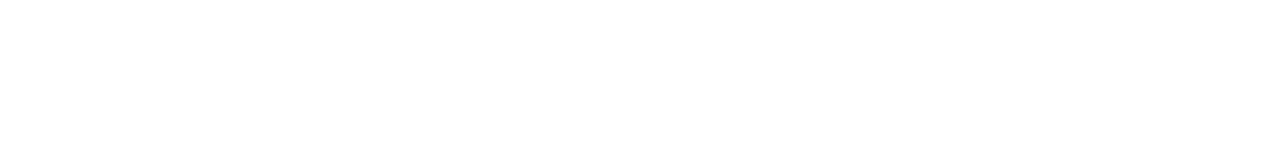
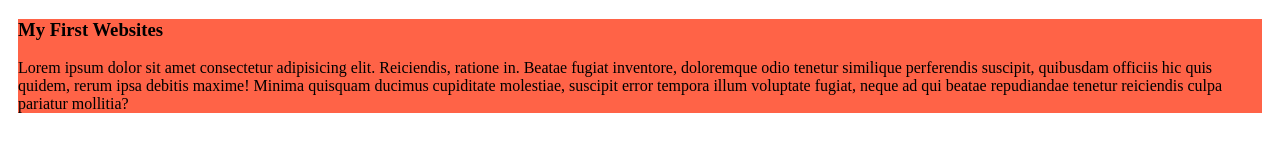
Before and after one commit to ronobir84/my-simple-websites, a plain HTML site: page index.html in a window 1280 px wide. Drawn offline with Linux system fonts and the light colour scheme.

Commit message:
added the first style

```diff
--- a/index.html
+++ b/index.html
@@ -4,8 +4,13 @@
     <meta charset="UTF-8">
     <meta name="viewport" content="width=device-width, initial-scale=1.0">
     <title>My simple Websites</title>
+    <link rel="stylesheet" href="styles/style.css">
 </head>
 <body>
+    <div>
+        <h3>My First Websites</h3>
+        <p>Lorem ipsum dolor sit amet consectetur adipisicing elit. Reiciendis, ratione in. Beatae fugiat inventore, doloremque odio tenetur similique perferendis suscipit, quibusdam officiis hic quis quidem, rerum ipsa debitis maxime! Minima quisquam ducimus cupiditate molestiae, suscipit error tempora illum voluptate fugiat, neque ad qui beatae repudiandae tenetur reiciendis culpa pariatur mollitia?</p>
+    </div>
 
 </body>
 </html>
--- /dev/null
+++ b/styles/style.css
@@ -0,0 +1,6 @@
+div{
+    background-color: tomato;
+    padding: 1opx;
+    margin: 10px;
+    border: 10px;
+}
```
